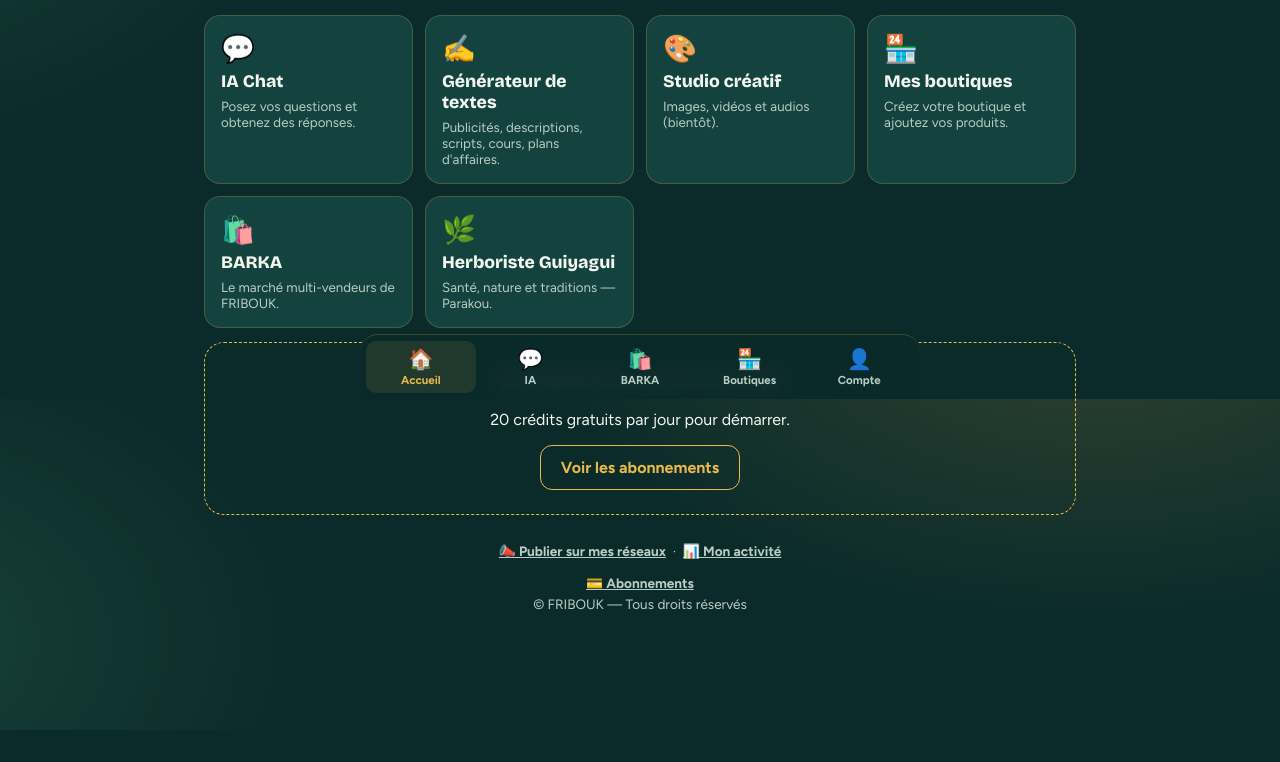
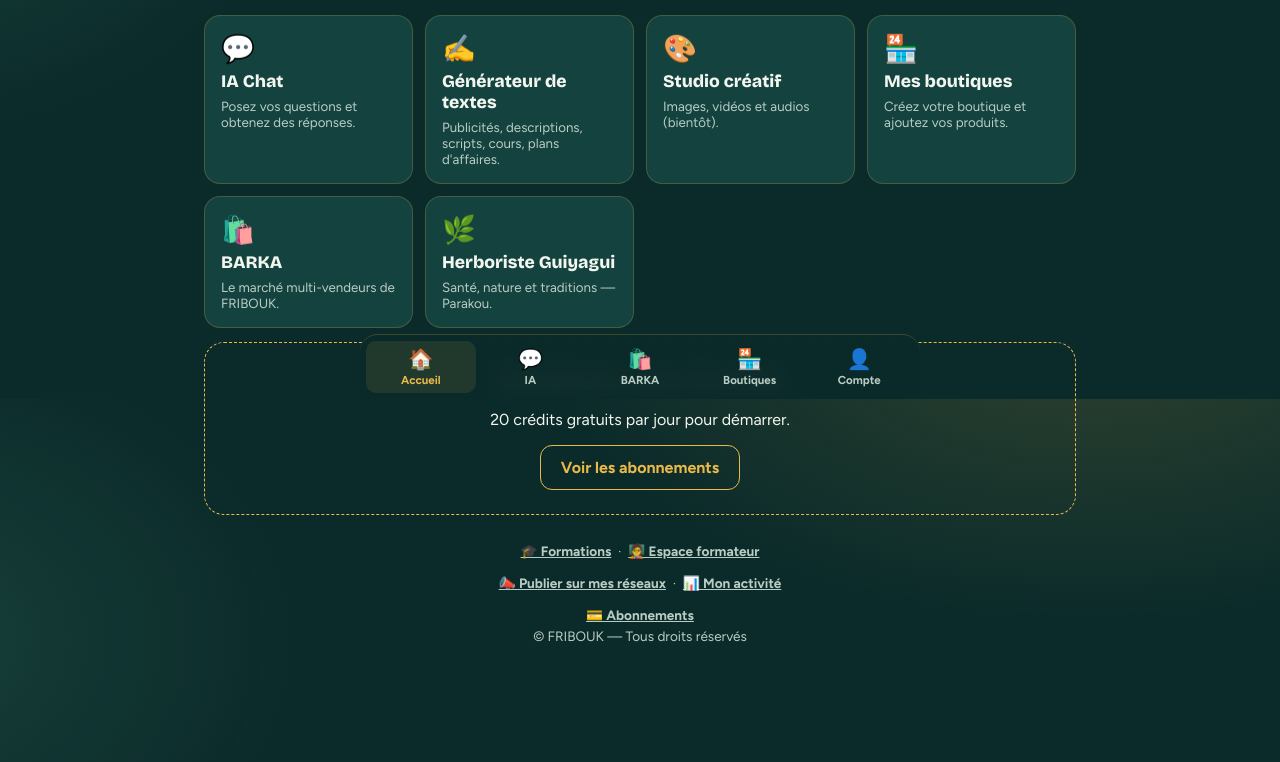
Before and after one commit to chabidaoud-coder/FRIBOUK-, a plain HTML site: page index.html in a window 1280 px wide. Shown: the part 401-1163 px from the top of the page. Before the commit the page ends 1131 px from the top, so only its background shows below. Drawn offline with nearby package versions, Linux system fonts and the light colour scheme.

Commit message:
Update index.html

```diff
--- a/index.html
+++ b/index.html
@@ -335,6 +335,11 @@
   <button data-vue="tableau" type="button"><span>👤</span>Compte</button>
 </nav>
 <footer class="pied">
+ <p>
+  <a href="formations.html" style="color:inherit;font-weight:700">🎓 Formations</a>
+  &nbsp;·&nbsp;
+  <a href="formateur.html" style="color:inherit;font-weight:700">🧑‍🏫 Espace formateur</a>
+</p>
   <p>
     <a href="publier.html" style="color:inherit;font-weight:700">📣 Publier sur mes réseaux</a>
     &nbsp;·&nbsp;
```
